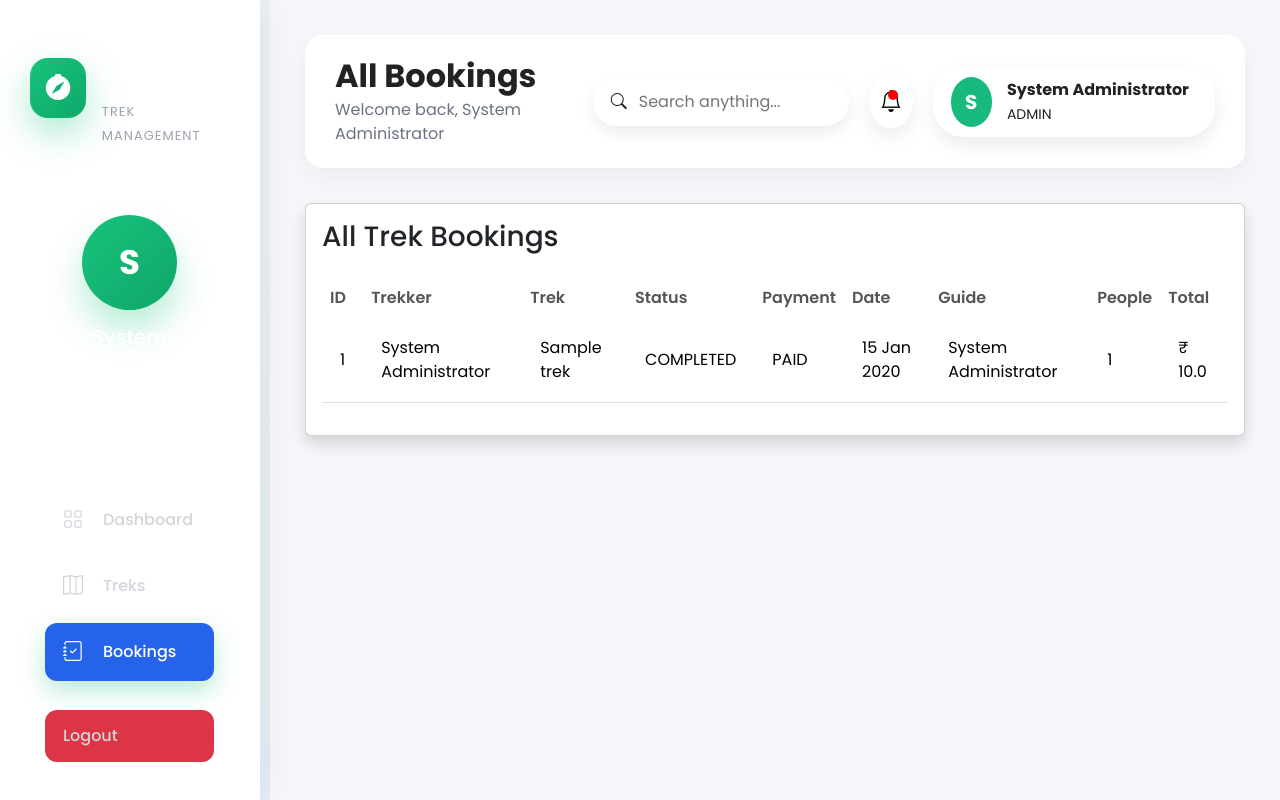
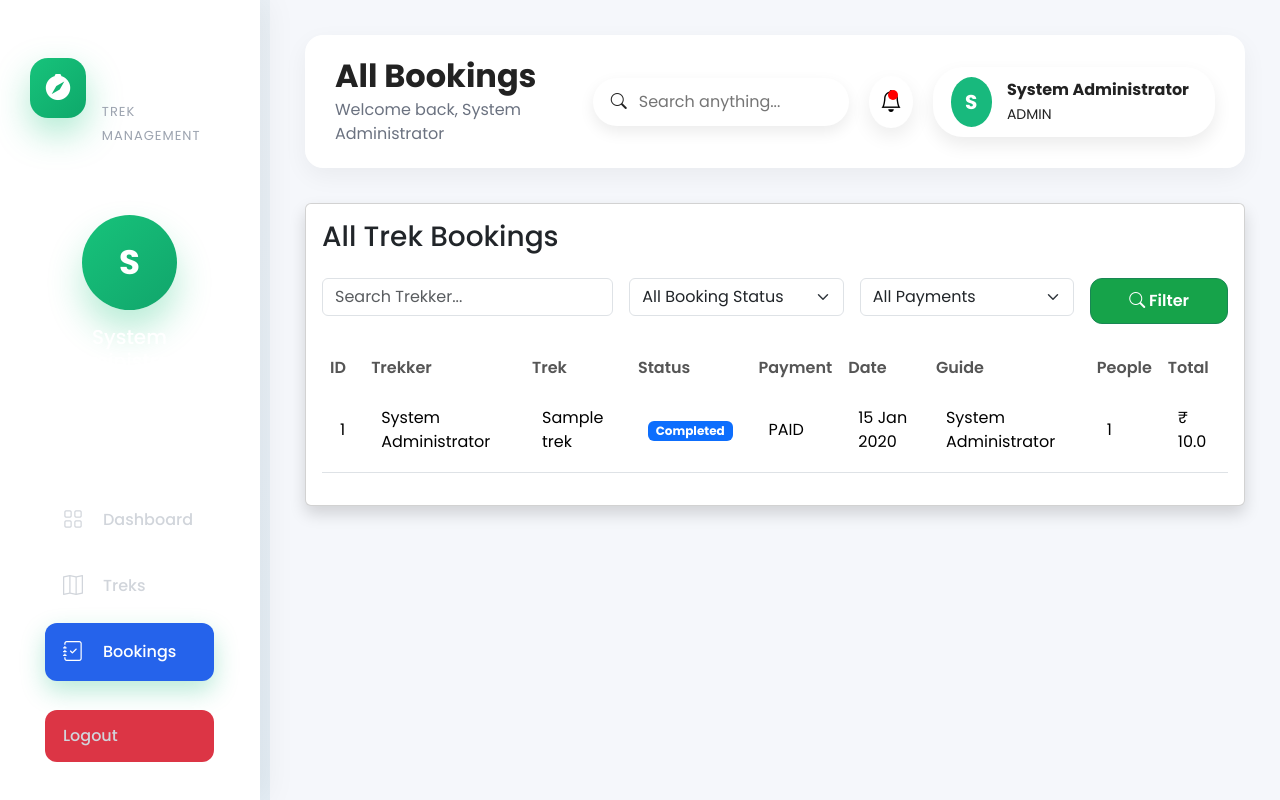
Before and after one commit to Sheetal-cell/TrailSync, a Flask app: page /admin/bookings in a window 1280 px wide. Run offline with Flask 3, Linux system fonts and the light colour scheme; a user stored in the database is signed in; tables that the repository leaves empty hold one stand-in row (values such as "Sample post").

Commit message:
added filter in admin dashboard

```diff
--- a/app/admin/routes.py
+++ b/app/admin/routes.py
@@ -194,43 +194,59 @@
 @login_required
 def all_treks():
 
-    search = request.args.get("search","")
-
+    search = request.args.get("search", "")
     treks = Trek.query
-
     if search:
         treks = treks.filter(
             Trek.trek_name.ilike(f"%{search}%")
         )
 
     treks = treks.order_by(
-        Trek.start_date
-    ).all()
-
-    treks = Trek.query.order_by(
-        Trek.start_date
+        Trek.start_date.desc()
     ).all()
 
     return render_template(
         "admin/all_treks.html",
-        treks=treks
+        treks=treks,
+        search=search
     )
-
-
 @admin_bp.route("/bookings")
 @login_required
 def bookings():
 
-    if current_user.role != "ADMIN":
-        return "Unauthorized", 403
 
-    bookings = Booking.query.order_by(
+    print(request.args)
+    search = request.args.get("search", "")
+    booking_status = request.args.get("booking_status", "")
+    payment_status = request.args.get("payment_status", "")
+
+    print(search)
+    print(booking_status)
+    print(payment_status)
+
+    query = Booking.query
+
+    if search:
+        query = query.join(User).filter(
+            User.full_name.ilike(f"%{search}%")
+        )
+    if booking_status:
+        query = query.filter(
+            Booking.booking_status == booking_status
+        )
+    if payment_status:
+        query = query.filter(
+            Booking.payment_status == payment_status
+        )
+    bookings = query.order_by(
         Booking.booking_date.desc()
     ).all()
-
     return render_template(
         "admin/bookings.html",
-        bookings=bookings
+        bookings=bookings,
+        search=search,
+        booking_status=booking_status,
+        payment_status=payment_status
     )
 
 @admin_bp.route("/treks/edit/<int:trek_id>", methods=["GET", "POST"])
@@ -368,7 +384,7 @@
     if current_user.role != "ADMIN":
         return "Unauthorized", 403
     search = request.args.get("search", "")
-    users = User.query
+    users = User.query.filter(User.role=="TREKKER")
     if search:
         users = users.filter(
             User.full_name.ilike(f"%{search}%")
--- a/app/templates/admin/bookings.html
+++ b/app/templates/admin/bookings.html
@@ -35,6 +35,62 @@
 All Trek Bookings
 
 </h3>
+
+<form method="GET" class="row g-3 mb-4">
+<div class="col-md-4">
+
+<input
+type="text"
+class="form-control"
+name="search"
+placeholder="Search Trekker..."
+value="{{ search }}">
+
+</div>
+<div class="col-md-3">
+<select
+class="form-select"
+name="booking_status">
+
+<option value="">All Booking Status</option>
+<option value="BOOKED"
+{% if booking_status=="BOOKED" %}selected{% endif %}>
+Booked
+</option>
+<option value="CANCELLED"
+{% if booking_status=="CANCELLED" %}selected{% endif %}>
+Cancelled
+</option>
+
+<option value="COMPLETED"
+{% if booking_status=="COMPLETED" %}selected{% endif %}>
+Completed
+</option>
+</select>
+</div>
+<div class="col-md-3">
+<select
+class="form-select"
+name="payment_status">
+<option value="">All Payments</option>
+<option value="PENDING"
+{% if payment_status=="PENDING" %}selected{% endif %}>
+Pending
+</option>
+<option value="PAID"
+{% if payment_status=="PAID" %}selected{% endif %}>
+Paid
+</option>
+</select>
+</div>
+<div class="col-md-2">
+<button class="btn btn-success w-100">
+<i class="bi bi-search"></i>
+
+Filter
+</button>
+</div>
+</form>
 <table class="table table-hover">
 
 <thead>
@@ -65,7 +121,27 @@
 
 <td>{{ booking.user.full_name }}</td>
 <td>{{ booking.trek.trek_name }}</td>
-<td>{{ booking.booking_status }}</td>
+<td>
+    {% if booking.booking_status=="BOOKED" %}
+
+    <span class="badge bg-success">
+        Booked
+    </span>
+
+    {% elif booking.booking_status=="CANCELLED" %}
+
+    <span class="badge bg-danger">
+Cancelled
+    </span>
+
+    {% else %}
+
+    <span class="badge bg-primary">
+        Completed
+    </span>
+
+    {% endif %}
+</td>
 <td>{{ booking.payment_status }}</td>
 <td>{{ booking.booking_date.strftime("%d %b %Y") }}</td>
 <td>
@@ -90,6 +166,14 @@
 
 </tbody>
 </table>
+{% if not bookings %}
+<div class="alert alert-info text-center mt-4">
+<h5>No bookings found.</h5>
+<p>Try changing the filters or wait for trekkers to make bookings.</p>
+
+</div>
+
+{% endif %}
 </div>
 </div>
 
--- a/app/templates/admin/dashboard.html
+++ b/app/templates/admin/dashboard.html
@@ -36,10 +36,7 @@
     Staff
 </a>
 
-<a href="#">
-    <i class="bi bi-journal-check"></i>
-    Bookings
-</a>
+
 
 {% endblock %}
 {% block dashboard_content %}
```
Also changed, not shown: app/templates/admin/all_treks.html (+18 -4 lines).
